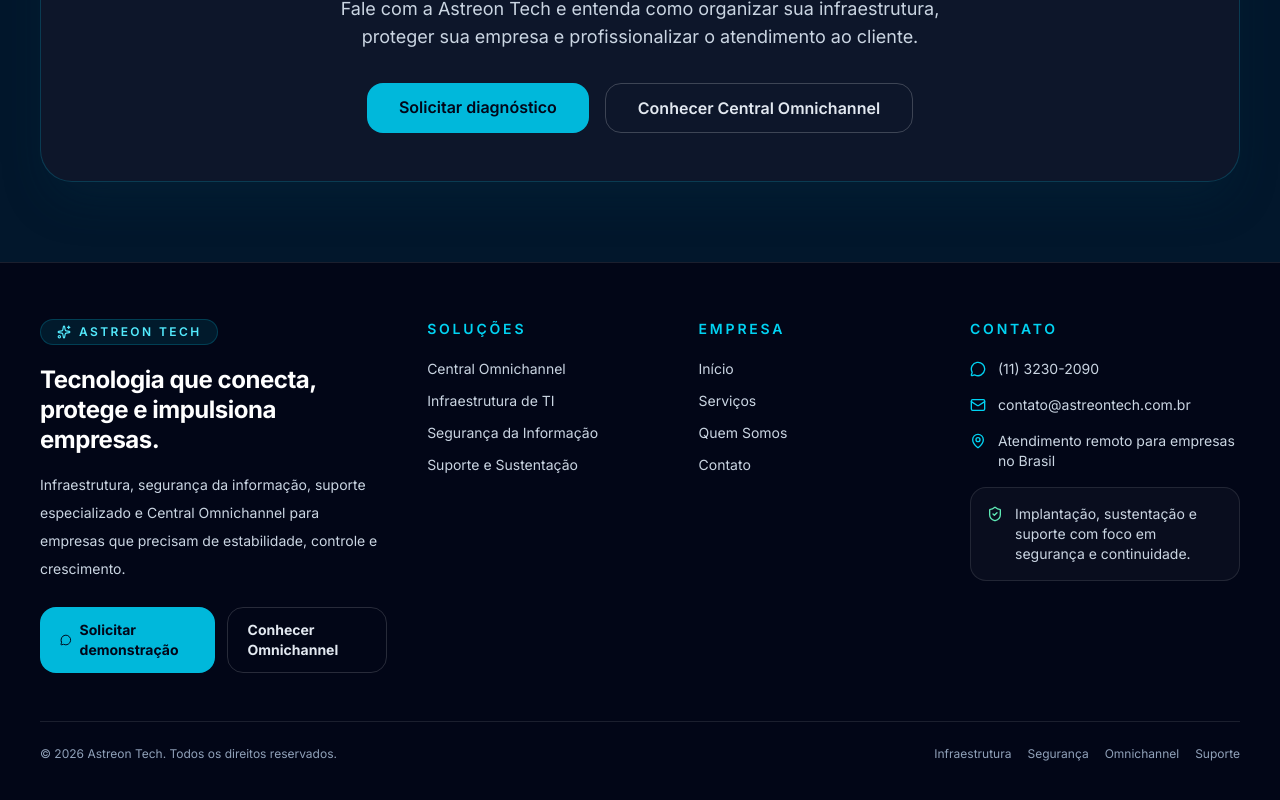
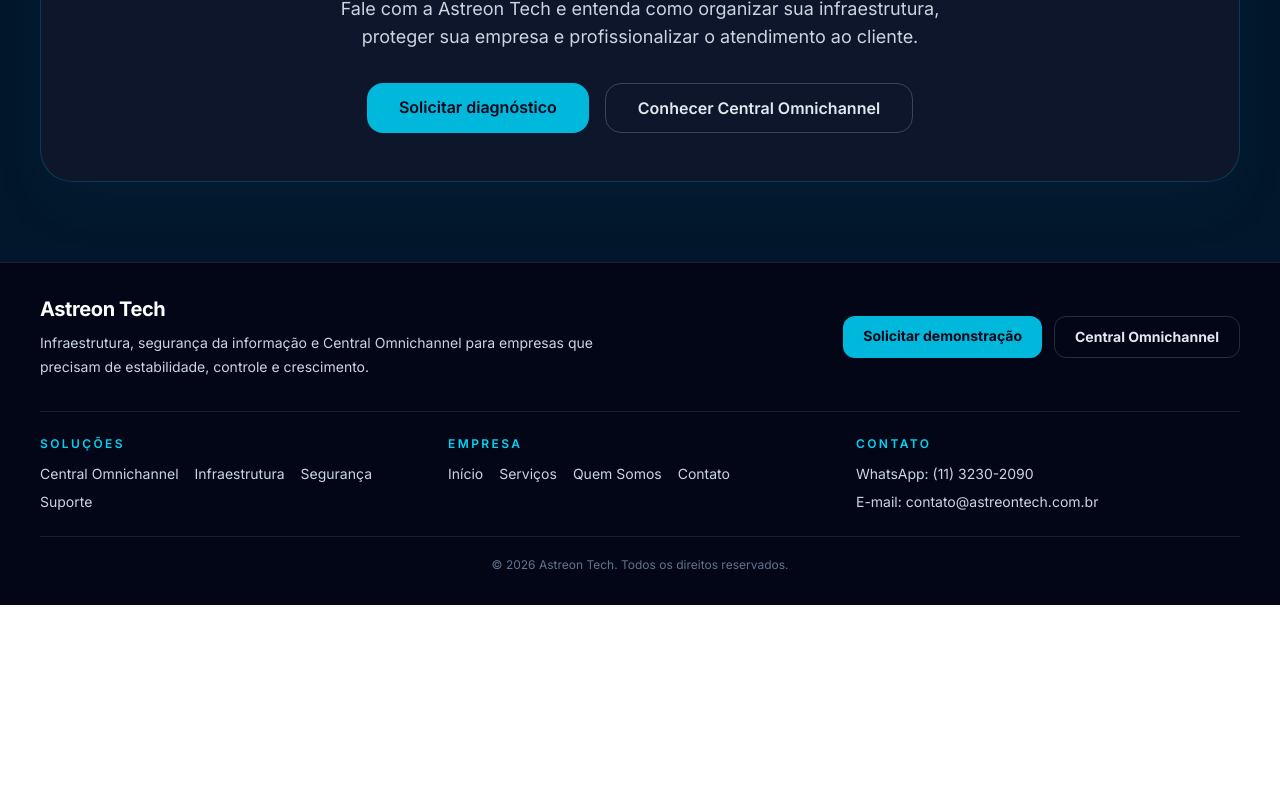
Before and after one commit to Tafhareo/astreon-tech-site, a Next.js app: page / in a window 1280 px wide. Shown: the part 5705-6505 px from the top of the page. After the commit the page ends 6310 px from the top, so only its background shows below. Built offline with nearby package versions, Linux system fonts and the light colour scheme.

Commit message:
fix: compactar footer

```diff
--- a/app/layout.tsx
+++ b/app/layout.tsx
@@ -1,13 +1,6 @@
 import type { Metadata } from "next";
 import { Inter } from "next/font/google";
 import Link from "next/link";
-import {
-  Mail,
-  MapPin,
-  MessageCircle,
-  ShieldCheck,
-  Sparkles,
-} from "lucide-react";
 import SiteHeader from "@/components/SiteHeader";
 import ScrollToTop from "@/components/ScrollToTop";
 import WhatsAppButton from "@/components/WhatsAppButton";
@@ -28,16 +21,12 @@
 
 export const metadata: Metadata = {
   metadataBase: new URL(siteUrl),
-
   title: {
-    default:
-      "Astreon Tech | Infraestrutura, Segurança e Central Omnichannel",
+    default: "Astreon Tech | Infraestrutura, Segurança e Central Omnichannel",
     template: "%s | Astreon Tech",
   },
-
   description:
     "Astreon Tech entrega soluções de infraestrutura, segurança da informação, suporte especializado e Central de Atendimento Omnichannel para empresas.",
-
   keywords: [
     "Astreon Tech",
     "central de atendimento omnichannel",
@@ -49,7 +38,6 @@
     "cloud",
     "consultoria de TI",
   ],
-
   openGraph: {
     title: "Astreon Tech | Soluções de Tecnologia para Empresas",
     description:
@@ -67,14 +55,11 @@
       },
     ],
   },
-
   twitter: {
     card: "summary_large_image",
     title: "Astreon Tech | Soluções de Tecnologia",
-    description:
-      "Infraestrutura, segurança e Central Omnichannel para empresas.",
+    description: "Infraestrutura, segurança e Central Omnichannel para empresas.",
   },
-
   icons: {
     icon: "/icon.png",
     shortcut: "/icon.png",
@@ -84,9 +69,9 @@
 
 const footerSolutions = [
   { label: "Central Omnichannel", href: "/omnichannel" },
-  { label: "Infraestrutura de TI", href: "/servicos#infraestrutura" },
-  { label: "Segurança da Informação", href: "/servicos#seguranca" },
-  { label: "Suporte e Sustentação", href: "/servicos#suporte" },
+  { label: "Infraestrutura", href: "/servicos#infraestrutura" },
+  { label: "Segurança", href: "/servicos#seguranca" },
+  { label: "Suporte", href: "/servicos#suporte" },
 ];
 
 const footerCompany = [
@@ -105,7 +90,9 @@
 
   return (
     <html lang="pt-BR">
-      <body className={`${inter.className} min-h-screen bg-white text-slate-900 antialiased`}>
+      <body
+        className={`${inter.className} min-h-screen bg-white text-slate-900 antialiased`}
+      >
         <div className="flex min-h-screen flex-col">
           <SiteHeader />
           <ScrollToTop />
@@ -115,41 +102,48 @@
           <WhatsAppButton />
 
           <footer className="border-t border-white/10 bg-[#020617] text-white">
-            <div className="mx-auto max-w-7xl px-5 py-14 sm:px-6 md:px-10">
-              <div className="grid gap-10 lg:grid-cols-[1.35fr_0.9fr_0.9fr_1.05fr] lg:items-start">
-                <div className="max-w-md">
-                  <div className="inline-flex items-center gap-2 rounded-full border border-cyan-400/20 bg-cyan-400/10 px-4 py-1 text-xs font-semibold uppercase tracking-[0.2em] text-cyan-300">
-                    <Sparkles className="h-3.5 w-3.5" />
-                    Astreon Tech
+            <div className="mx-auto max-w-7xl px-5 py-8 sm:px-6 md:px-10">
+              <div className="flex flex-col gap-6 lg:flex-row lg:items-center lg:justify-between">
+                <div className="max-w-xl">
+                  <h3 className="text-xl font-bold">Astreon Tech</h3>
+                  <p className="mt-2 text-sm leading-6 text-slate-300">
+                    Infraestrutura, segurança da informação e Central Omnichannel
+                    para empresas que precisam de estabilidade, controle e
+                    crescimento.
+                  </p>
                 </div>
 
-                  <h3 className="mt-5 text-2xl font-bold leading-tight">
-                    Tecnologia que conecta, protege e impulsiona empresas.
-                  </h3>
-
-                  <p className="mt-4 text-sm leading-7 text-slate-300">
-                    Infraestrutura, segurança da informação, suporte especializado
-                    e Central Omnichannel para empresas que precisam de
-                    estabilidade, controle e crescimento.
-                  </p>
-
-                  <div className="mt-6 flex flex-col gap-3 sm:flex-row">
-                    <a href={whatsappLink} target="_blank" rel="noopener noreferrer" className="inline-flex items-center justify-center gap-2 rounded-2xl bg-cyan-500 px-5 py-3 text-sm font-bold text-slate-950 transition hover:bg-cyan-400">
-                      <MessageCircle className="h-4 w-4" />
+                <div className="flex flex-wrap gap-3">
+                  <a
+                    href={whatsappLink}
+                    target="_blank"
+                    rel="noopener noreferrer"
+                    className="rounded-xl bg-cyan-500 px-5 py-2.5 text-sm font-bold text-slate-950 transition hover:bg-cyan-400"
+                  >
                     Solicitar demonstração
                   </a>
 
-                    <Link href="/omnichannel" className="inline-flex items-center justify-center rounded-2xl border border-white/15 px-5 py-3 text-sm font-bold text-slate-200 transition hover:border-cyan-400/50 hover:text-cyan-300">
-                      Conhecer Omnichannel
+                  <Link
+                    href="/omnichannel"
+                    className="rounded-xl border border-white/15 px-5 py-2.5 text-sm font-bold text-slate-200 transition hover:border-cyan-400/50 hover:text-cyan-300"
+                  >
+                    Central Omnichannel
                   </Link>
                 </div>
               </div>
 
+              <div className="mt-8 grid gap-6 border-t border-white/10 pt-6 md:grid-cols-3">
                 <div>
-                  <h4 className="text-sm font-semibold uppercase tracking-[0.2em] text-cyan-400">Soluções</h4>
-                  <div className="mt-5 flex flex-col gap-3 text-sm text-slate-300">
+                  <h4 className="text-xs font-semibold uppercase tracking-[0.2em] text-cyan-400">
+                    Soluções
+                  </h4>
+                  <div className="mt-3 flex flex-wrap gap-x-4 gap-y-2 text-sm text-slate-300">
                     {footerSolutions.map((item) => (
-                      <Link key={item.label} href={item.href} className="transition hover:text-cyan-300">
+                      <Link
+                        key={item.label}
+                        href={item.href}
+                        className="transition hover:text-cyan-300"
+                      >
                         {item.label}
                       </Link>
                     ))}
@@ -157,57 +151,47 @@
                 </div>
 
                 <div>
-                  <h4 className="text-sm font-semibold uppercase tracking-[0.2em] text-cyan-400">Empresa</h4>
-                  <div className="mt-5 flex flex-col gap-3 text-sm text-slate-300">
+                  <h4 className="text-xs font-semibold uppercase tracking-[0.2em] text-cyan-400">
+                    Empresa
+                  </h4>
+                  <div className="mt-3 flex flex-wrap gap-x-4 gap-y-2 text-sm text-slate-300">
                     {footerCompany.map((item) => (
-                      <Link key={item.label} href={item.href} className="transition hover:text-cyan-300">
+                      <Link
+                        key={item.label}
+                        href={item.href}
+                        className="transition hover:text-cyan-300"
+                      >
                         {item.label}
                       </Link>
                     ))}
                   </div>
                 </div>
 
-                <div className="lg:justify-self-end">
-                  <h4 className="text-sm font-semibold uppercase tracking-[0.2em] text-cyan-400">Contato</h4>
-
-                  <div className="mt-5 space-y-4 text-sm text-slate-300">
-                    <a href={whatsappLink} target="_blank" rel="noopener noreferrer" className="flex gap-3 transition hover:text-cyan-300">
-                      <MessageCircle className="mt-0.5 h-4 w-4 flex-none text-cyan-400" />
-                      <span>(11) 3230-2090</span>
+                <div>
+                  <h4 className="text-xs font-semibold uppercase tracking-[0.2em] text-cyan-400">
+                    Contato
+                  </h4>
+                  <div className="mt-3 flex flex-col gap-2 text-sm text-slate-300">
+                    <a
+                      href={whatsappLink}
+                      target="_blank"
+                      rel="noopener noreferrer"
+                      className="transition hover:text-cyan-300"
+                    >
+                      WhatsApp: (11) 3230-2090
                     </a>
-
-                    <a href={`mailto:${email}`} className="flex gap-3 transition hover:text-cyan-300">
-                      <Mail className="mt-0.5 h-4 w-4 flex-none text-cyan-400" />
-                      <span>{email}</span>
+                    <a
+                      href={`mailto:${email}`}
+                      className="transition hover:text-cyan-300"
+                    >
+                      E-mail: {email}
                     </a>
-
-                    <div className="flex gap-3">
-                      <MapPin className="mt-0.5 h-4 w-4 flex-none text-cyan-400" />
-                      <span>Atendimento remoto para empresas no Brasil</span>
-                    </div>
-
-                    <div className="max-w-xs rounded-2xl border border-white/10 bg-white/[0.03] p-4">
-                      <div className="flex gap-3">
-                        <ShieldCheck className="mt-0.5 h-4 w-4 flex-none text-emerald-300" />
-                        <span>
-                          Implantação, sustentação e suporte com foco em segurança
-                          e continuidade.
-                        </span>
-                      </div>
-                    </div>
                   </div>
                 </div>
               </div>
 
-              <div className="mt-12 flex flex-col gap-4 border-t border-white/10 pt-6 text-xs text-slate-400 md:flex-row md:items-center md:justify-between">
-                <p>© {currentYear} Astreon Tech. Todos os direitos reservados.</p>
-
-                <div className="flex flex-wrap gap-4">
-                  <span>Infraestrutura</span>
-                  <span>Segurança</span>
-                  <span>Omnichannel</span>
-                  <span>Suporte</span>
-                </div>
+              <div className="mt-6 border-t border-white/10 pt-5 text-center text-xs text-slate-500">
+                © {currentYear} Astreon Tech. Todos os direitos reservados.
               </div>
             </div>
           </footer>
```
Lines whose indentation alone changed are shown as unchanged.
